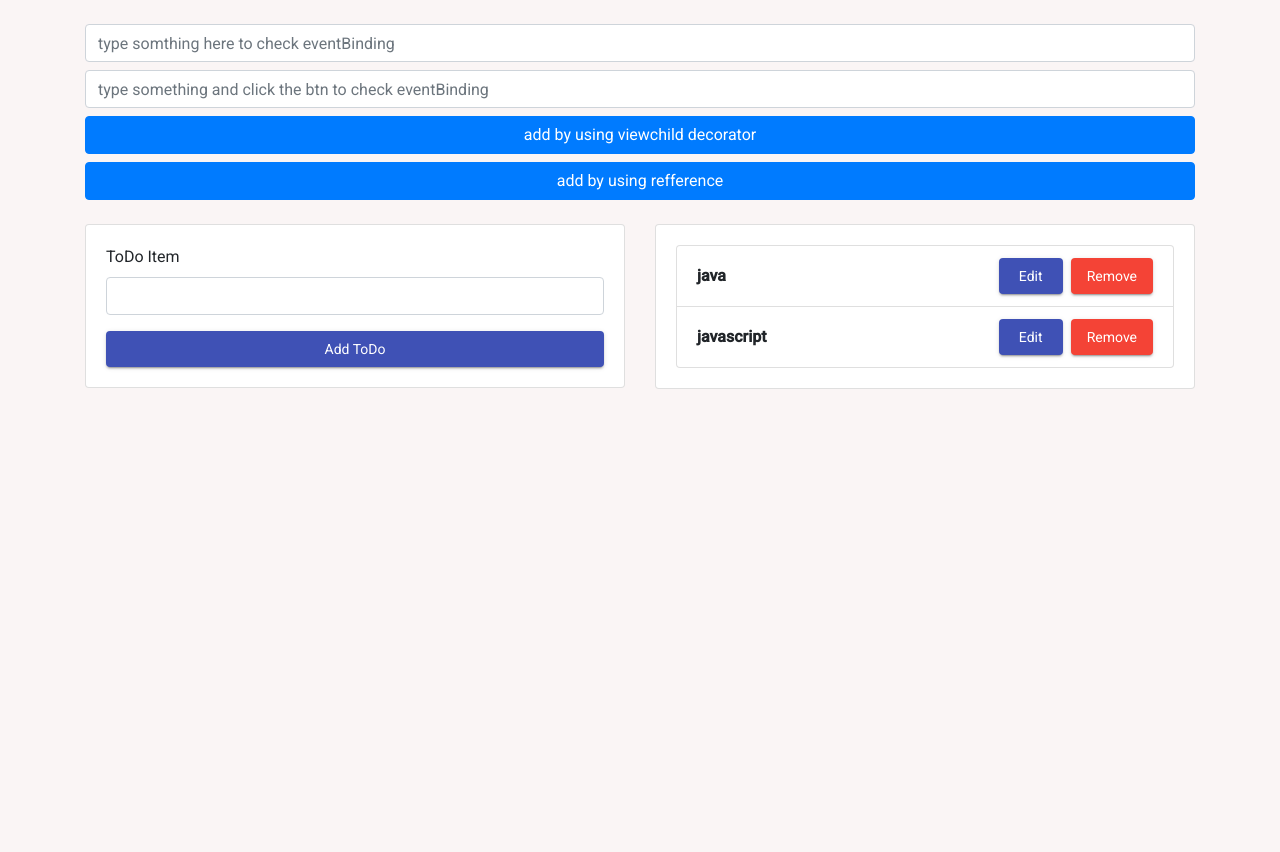
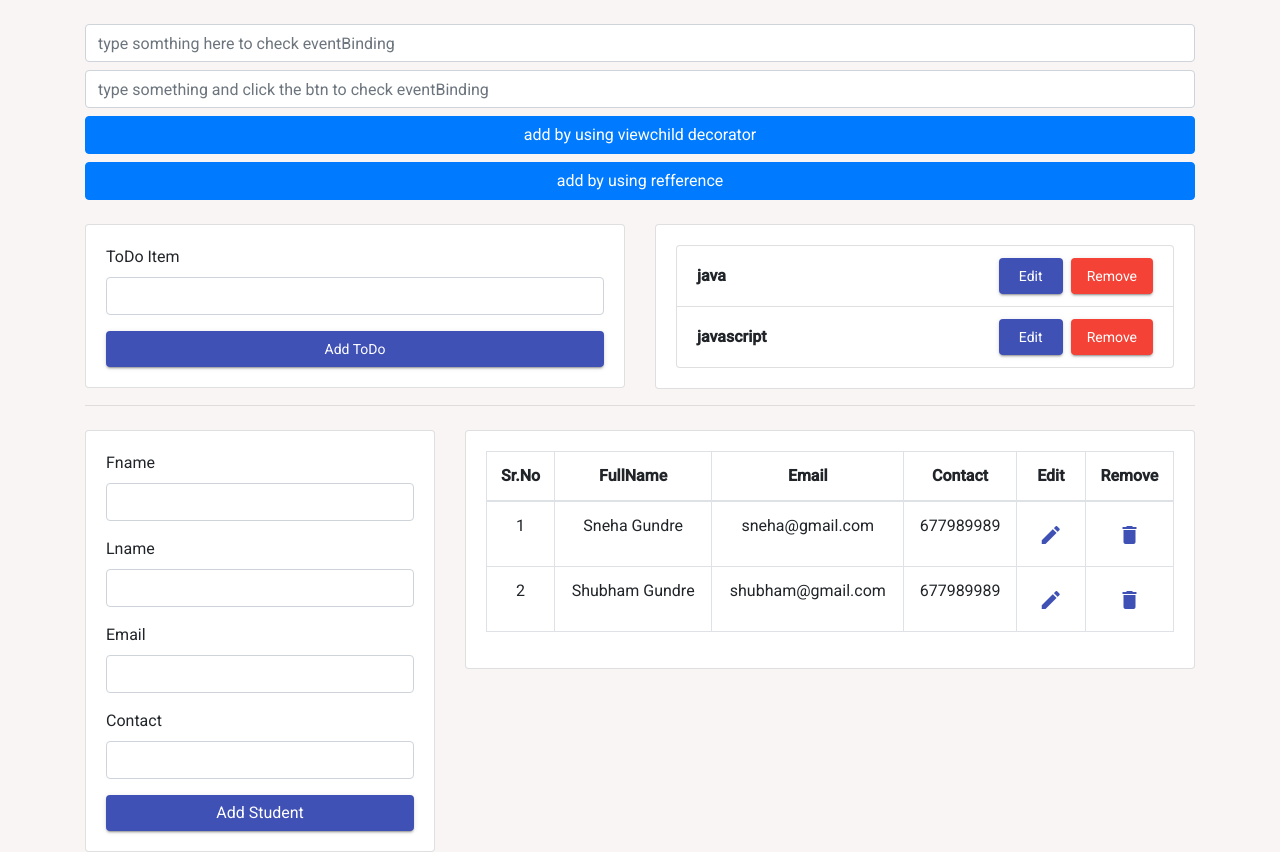
Before and after one commit to snehagundre/data-binding, an Angular app: page / in a window 1280 px wide. Before the commit the page ends 824 px from the top, so only its background shows below. Built offline with nearby package versions, Linux system fonts and the light colour scheme.

Commit message:
added_std_crud

```diff
--- a/src/app/app.component.html
+++ b/src/app/app.component.html
@@ -5,6 +5,7 @@
        <!-- <app-databind></app-databind> -->
         <app-databindingpractice></app-databindingpractice>
         <app-todocrudeventbind></app-todocrudeventbind>
+        <app-student></app-student>
     </div>
   </div>
 </div>
--- a/src/app/app.module.ts
+++ b/src/app/app.module.ts
@@ -9,6 +9,7 @@ import { StudentComponent } from './shared/components/student/student.component'
 import { BrowserAnimationsModule } from '@angular/platform-browser/animations';
 import {MatButtonModule} from '@angular/material/button';
 import {MatSnackBarModule} from '@angular/material/snack-bar';
+import {MatIconModule} from '@angular/material/icon';
 
 @NgModule({
   declarations: [
@@ -22,7 +23,8 @@ import {MatSnackBarModule} from '@angular/material/snack-bar';
     BrowserModule,
     BrowserAnimationsModule,
     MatButtonModule,
-    MatSnackBarModule
+    MatSnackBarModule,
+    MatIconModule
 
   ],
   providers: [],
--- a/src/app/shared/components/student/student.component.html
+++ b/src/app/shared/components/student/student.component.html
@@ -1,4 +1,85 @@
-<div class="row">
-    <div class="col-6"></div>
-    <div class="col-6"></div>
+<hr>
+<div class="row mt-4">
+    <div class="col-md-4">
+        <div class="card">
+            <div class="card-body">
+            <div class="form-group">
+            <label for="fname">Fname</label>
+            <input class="form-control" type="text" id="fname" #fname>
+        </div>
+            <div class="form-group">
+            <label for="fname">Lname</label>
+            <input class="form-control" type="text" id="fname" #lname>
+        </div>
+            <div class="form-group">
+            <label for="fname">Email</label>
+            <input class="form-control" type="text" id="fname" #email>
+        </div>
+            <div class="form-group">
+            <label for="fname">Contact</label>
+            <input class="form-control" type="text" id="fname" #contact>
+        </div>
+        <button
+        *ngIf="!isInEditMode"
+        (click)="onStdAdd()"
+        mat-raised-button color="primary" class="btn btn sm btn-block">Add Student
+       </button>
+        <button
+        *ngIf="isInEditMode"
+        (click)="onStdUpdate()"
+        mat-raised-button color="primary" class="btn btn sm btn-block">Update Student
+       </button>
+        </div>
+        </div>
+    </div>
+    <div class="col-md-8">
+        <div class="card">
+            <div class="card-body">
+                <div class="table-responsive text-center">
+                    <table class="table table-bordered"
+                    *ngIf="studentsArr.length>0;else nostd">
+                        <thead>
+                            <tr>
+                                <th>Sr.No</th>
+                                <th>FullName</th>
+                                <th>Email</th>
+                                <th>Contact</th>
+                                <th>Edit</th>
+                                <th>Remove</th>
+                            </tr>
+                        </thead>
+                        <tbody>
+                            <tr *ngFor="let std of studentsArr let i = index">
+                                <td>{{i+1}}</td>
+                                <td class="text-capitalize">{{std.fname}} {{std.lname}}</td>
+                                <td>{{std.email}}</td>
+                                <td>{{std.contact}}</td>
+                                <td><button
+                                    (click)="onStdEdit(std)"
+                                    mat-icon-button color="primary">
+                                    <mat-icon aria-hidden="false" aria-label="Example home icon"
+                                            fontIcon="edit">
+                                    </mat-icon>
+                                    </button>
+                                </td>
+                                <td><button
+                                    (click)="onstdRemove(std)"
+                                     mat-icon-button color="primary">
+                                        <mat-icon aria-hidden="false" aria-label="Example home icon"
+                                            fontIcon="delete"
+                                        ></mat-icon>
+                                    </button>
+                                </td>
+                            </tr>
+                        </tbody>
+                    </table>
+                </div>
+            </div>
+        </div>
+    </div>
 </div>
+<ng-template #nostd>
+<p class="alert alert-info">
+    No student ia addedd yet !!!
+</p>
+</ng-template>
--- a/src/app/shared/components/todocrudeventbind/todocrudeventbind.component.ts
+++ b/src/app/shared/components/todocrudeventbind/todocrudeventbind.component.ts
@@ -65,7 +65,6 @@ export class TodocrudeventbindComponent implements OnInit {
     //find the edit object
     let Edit_id = todoObj.todoId;
     let UPdate_id = localStorage.setItem("Edit_id", Edit_id)
-
     //patch data in form
     this.todoReff.nativeElement.value = todoObj.toitem;
 
@@ -76,7 +75,7 @@ export class TodocrudeventbindComponent implements OnInit {
     localStorage.removeItem("Edit_id");
 
     //update obj
-    if (UPdate_id) {
+    if(UPdate_id) {
       let updated_obj: Itodo = {
         toitem: todoitemControl.value,
         todoId: UPdate_id
```
Also changed, not shown: src/app/shared/models/student.ts (added, +7 -0 lines).
